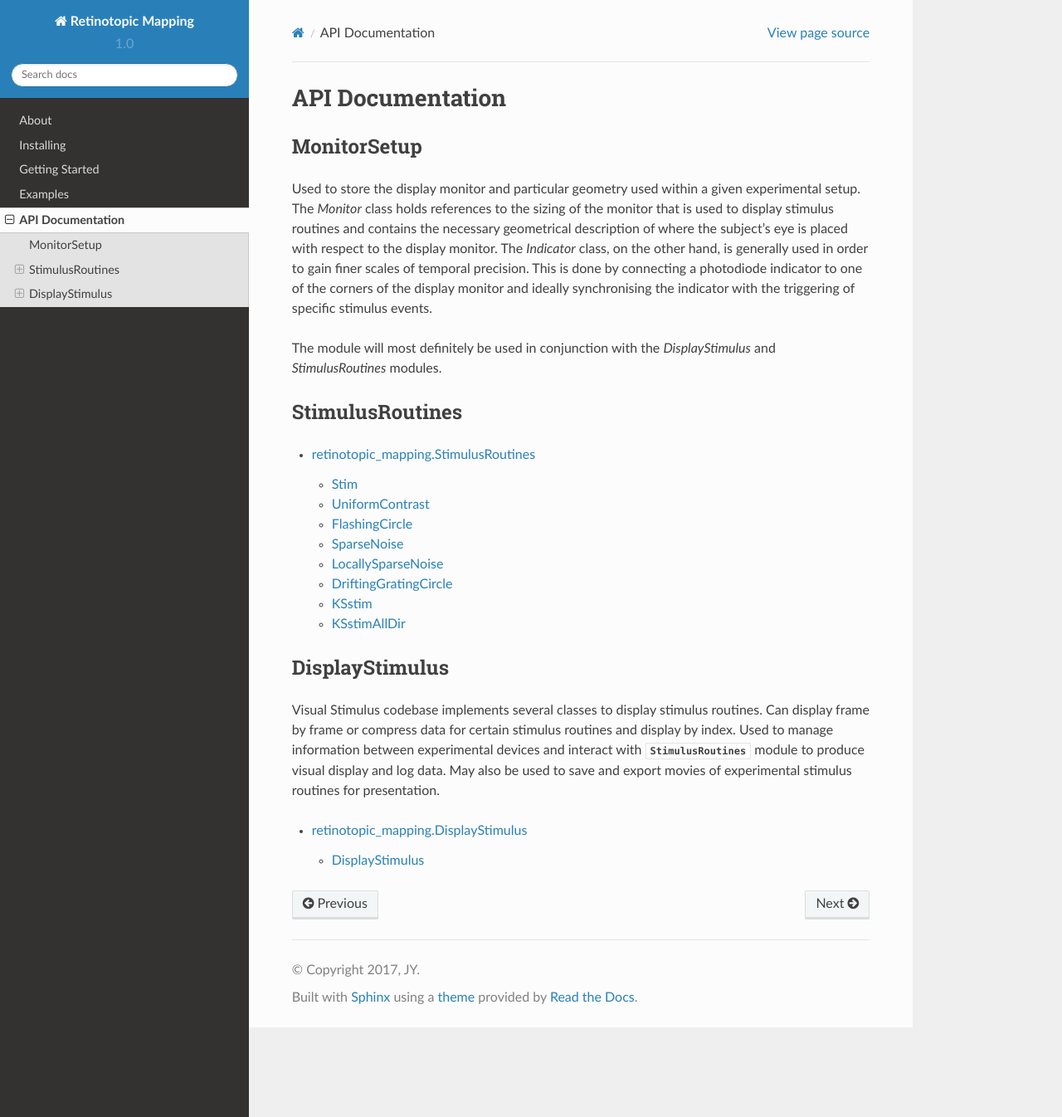
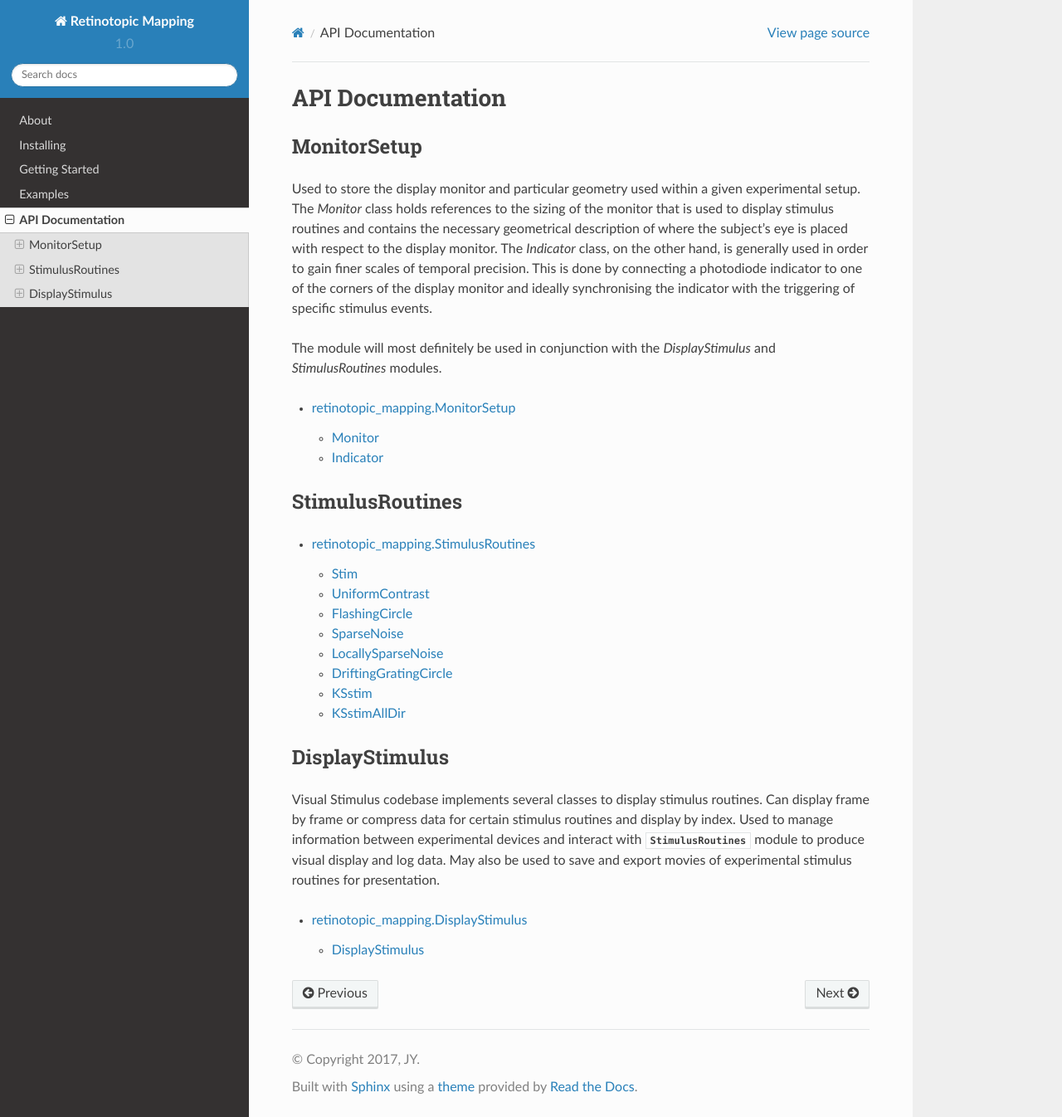
Before and after one commit to zhuangjun1981/retinotopic_mapping, a Sphinx documentation site: the page built from doc/source/api.rst, in a window 1280 px wide and 1346 px high. Shown: the whole window at 83% size. Built offline with Sphinx 7.4.7 and the Read the Docs theme 2.0.0, drawn with Linux system fonts in a browser that asks for light colours.

```diff
--- a/doc/source/api.rst
+++ b/doc/source/api.rst
@@ -18,6 +18,8 @@ synchronising the indicator with the triggering of specific stimulus events.
 The module will most definitely be used in conjunction with the `DisplayStimulus`
 and `StimulusRoutines` modules.
 
+.. toctree::
+    MonitorSetup
 
 
 StimulusRoutines
```
